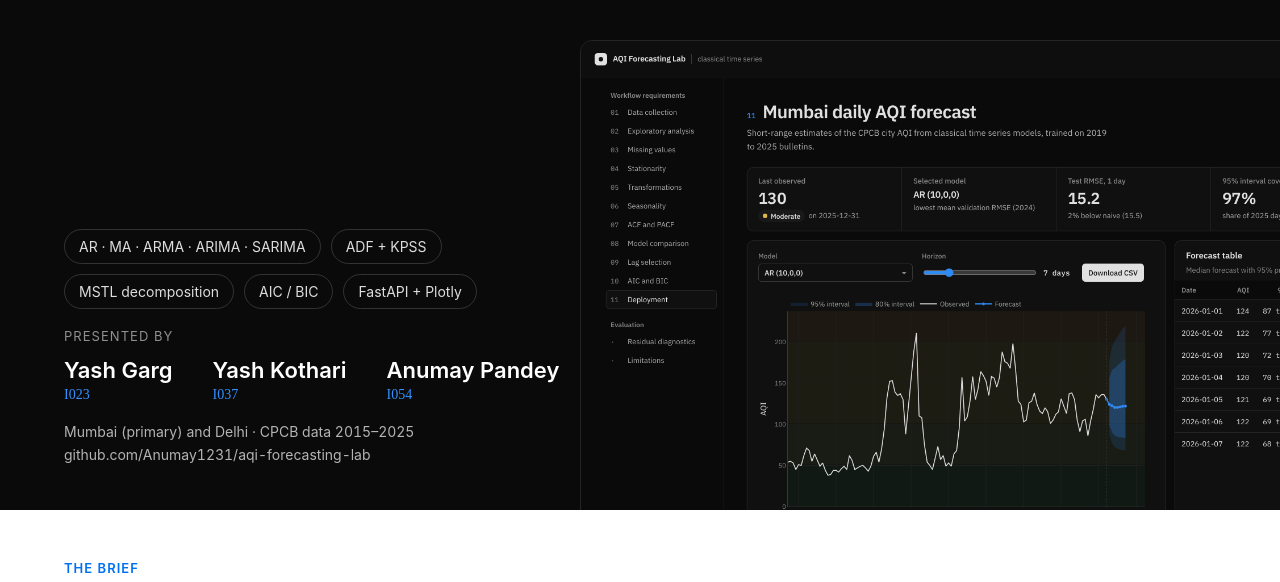
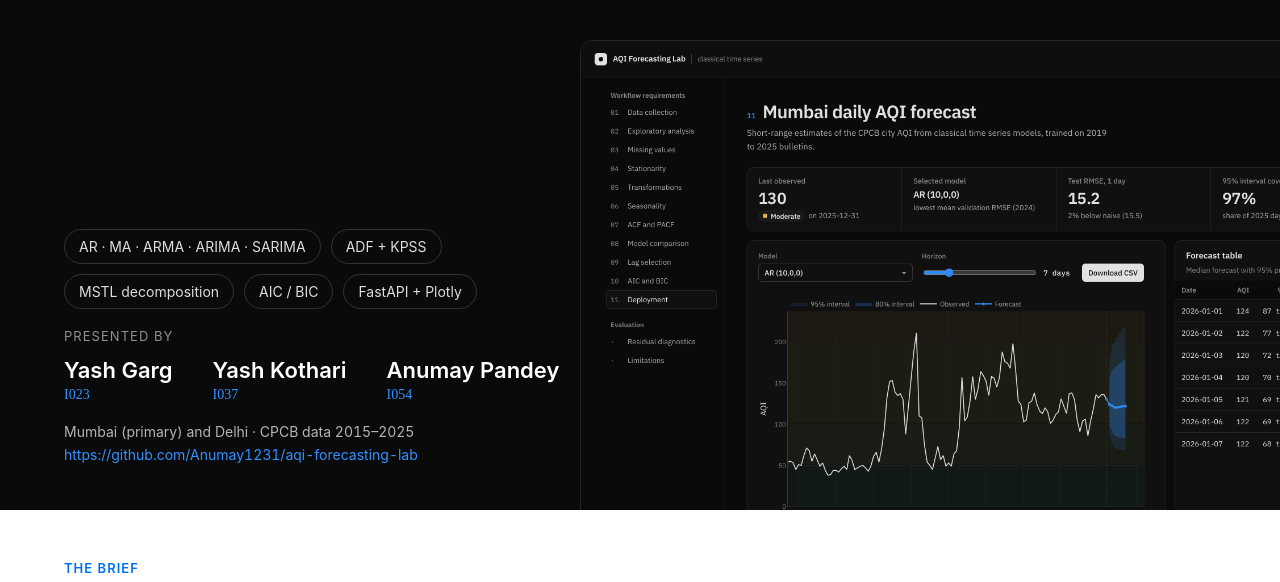
Before and after one commit to Anumay1231/aqi-forecasting-lab, a plain HTML site: page docs/presentation/deck.html in a window 1280 px wide. Shown: the part 210-792 px from the top of the page. Drawn offline with Linux system fonts and the light colour scheme.

Commit message:
Add clickable GitHub repo link to presentation

```diff
--- a/docs/presentation/deck.html
+++ b/docs/presentation/deck.html
@@ -81,7 +81,7 @@
       <div><div style="font:600 22px/1.2 'Inter'; color:#fff">Yash Kothari</div><div style="font:500 14px 'JetBrains Mono'; color:#3291ff; margin-top:4px">I037</div></div>
       <div><div style="font:600 22px/1.2 'Inter'; color:#fff">Anumay Pandey</div><div style="font:500 14px 'JetBrains Mono'; color:#3291ff; margin-top:4px">I054</div></div>
     </div>
-    <div style="font-size:14px; line-height:1.6">Mumbai (primary) and Delhi · CPCB data 2015–2025<br>github.com/Anumay1231/aqi-forecasting-lab</div>
+    <div style="font-size:14px; line-height:1.6">Mumbai (primary) and Delhi · CPCB data 2015–2025<br><a href="https://github.com/Anumay1231/aqi-forecasting-lab" style="color:#3291ff; text-decoration:none">https://github.com/Anumay1231/aqi-forecasting-lab</a></div>
   </div>
 </section>
 
@@ -548,6 +548,7 @@
       <div class="card" style="font-family:'JetBrains Mono'; font-size:14px; line-height:1.8; background:var(--soft)">
         Windows: double-click <b>run.bat</b><br>macOS/Linux: <b>./run.sh</b><br>→ opens http://localhost:8000
       </div>
+      <p style="margin-top:12px; font-size:14.5px">Get the code:<br><a style="white-space:nowrap" href="https://github.com/Anumay1231/aqi-forecasting-lab" style="color:var(--accent); font-weight:600">github.com/Anumay1231/aqi-forecasting-lab</a></p>
       <p style="margin-top:14px; font-size:15px">First launch creates a private Python environment and installs 7 packages (1–2 min). Python 3.11+ is the only requirement.</p>
       <img class="shot fig" src="shots/dashboard_dark.png" style="margin-top:auto">
     </div>
@@ -605,8 +606,9 @@
       <tr><td>10</td><td>AIC and BIC</td><td>per family, confirmed on 2024 and 2025 data</td><td class="tick">✓</td></tr>
       <tr><td>11</td><td>Deploy the model</td><td>FastAPI + Plotly dashboard on localhost, one-click launch</td><td class="tick">✓</td></tr>
     </table>
+    <div class="note" style="margin-top:18px"><b>Code, data and dashboard:</b> <a href="https://github.com/Anumay1231/aqi-forecasting-lab" style="color:var(--accent-ink); font-weight:600">https://github.com/Anumay1231/aqi-forecasting-lab</a></div>
   </div>
-  <div class="foot"><span>Yash Garg (I023) · Yash Kothari (I037) · Anumay Pandey (I054) · github.com/Anumay1231/aqi-forecasting-lab</span><span>23</span></div>
+  <div class="foot"><span>Yash Garg (I023) · Yash Kothari (I037) · Anumay Pandey (I054)</span><span>23</span></div>
 </section>
 
 </body>
```
Also changed, not shown: 1 other file.
